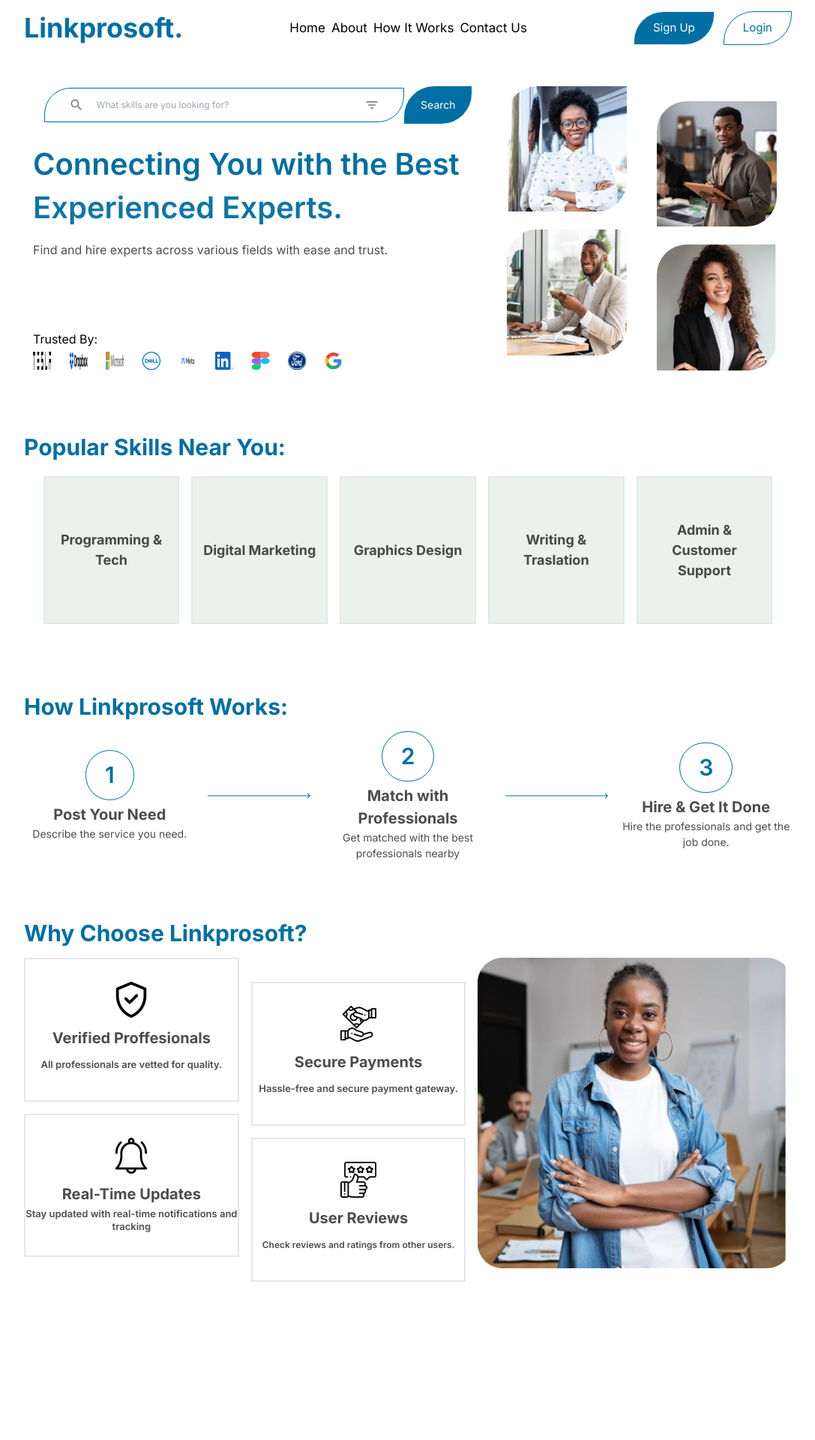
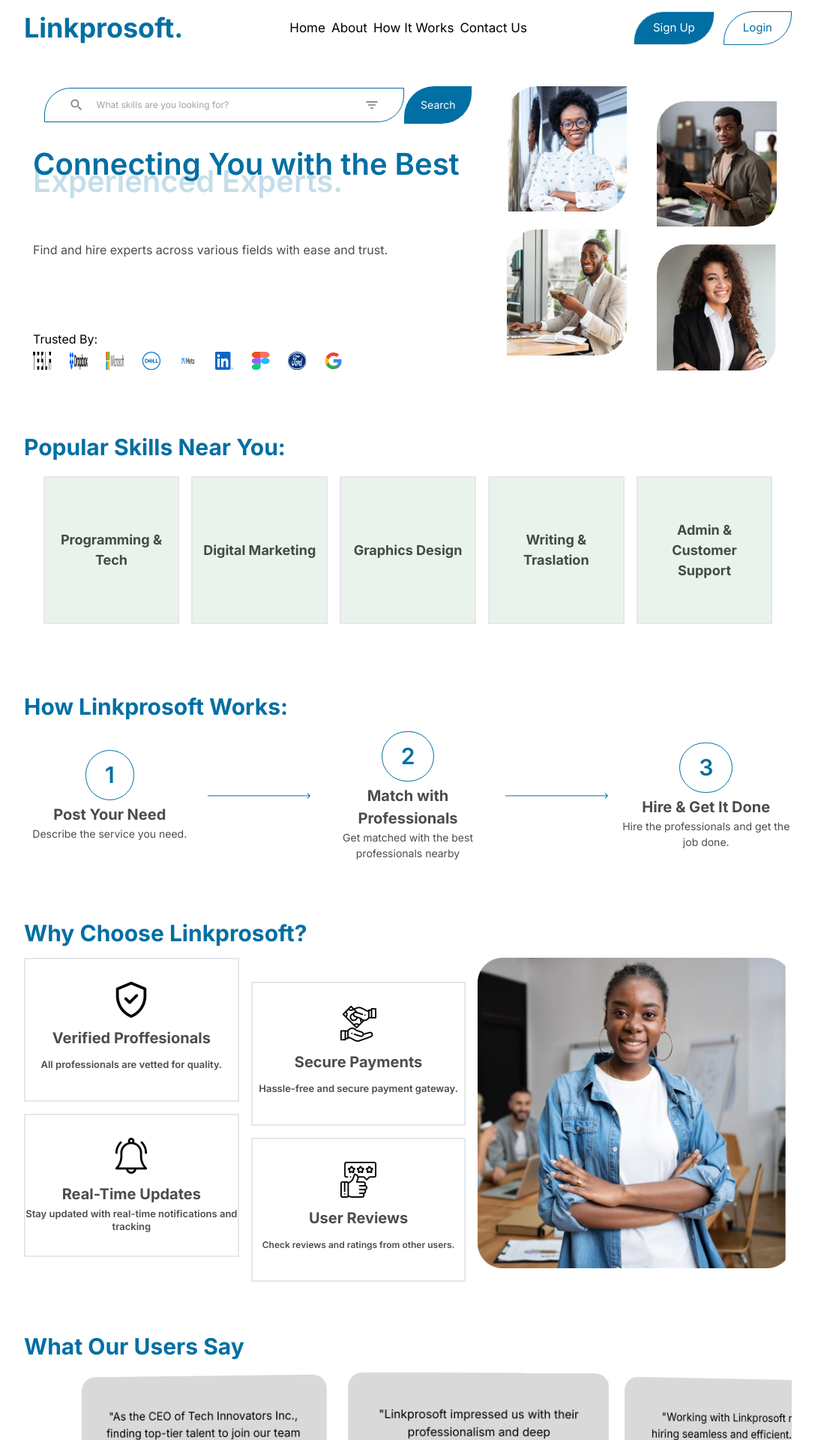
Before and after one commit to german-machine/Linkprosoft, a React (Vite) app in the folder Front-end/: page / in a window 1280 px wide. Shown: the top 1920 px of the page at 75% size, without its empty margins (96-1183 px from the left). Before the commit the page ends 1741 px from the top, so only its background shows below. Built offline with nearby package versions, Linux system fonts and the light colour scheme.

Commit message:
imported the testimonial and call-to-action components

```diff
--- a/Front-end/src/Pages/Home/Home.jsx
+++ b/Front-end/src/Pages/Home/Home.jsx
@@ -13,15 +13,15 @@
   return (
     <>
 
-    <Navbar/>
-    <Hero></Hero>
-    <PopularSkills></PopularSkills>
-    <HowitWorks></HowitWorks>
-    <WhychooseUs></WhychooseUs>
-    {/* <Testimonial></Testimonial>
-    <CallToAction/>
-    <Newsletter/>
-    <Footer></Footer> */}
+    <Navbar />
+    <Hero />
+    <PopularSkills />
+    <HowitWorks />
+    <WhychooseUs />
+    <Testimonial />
+    <CallToAction />
+    {/* <Newsletter/> */}
+    {/* <Footer /> */}
     </>
   )
 }
```
